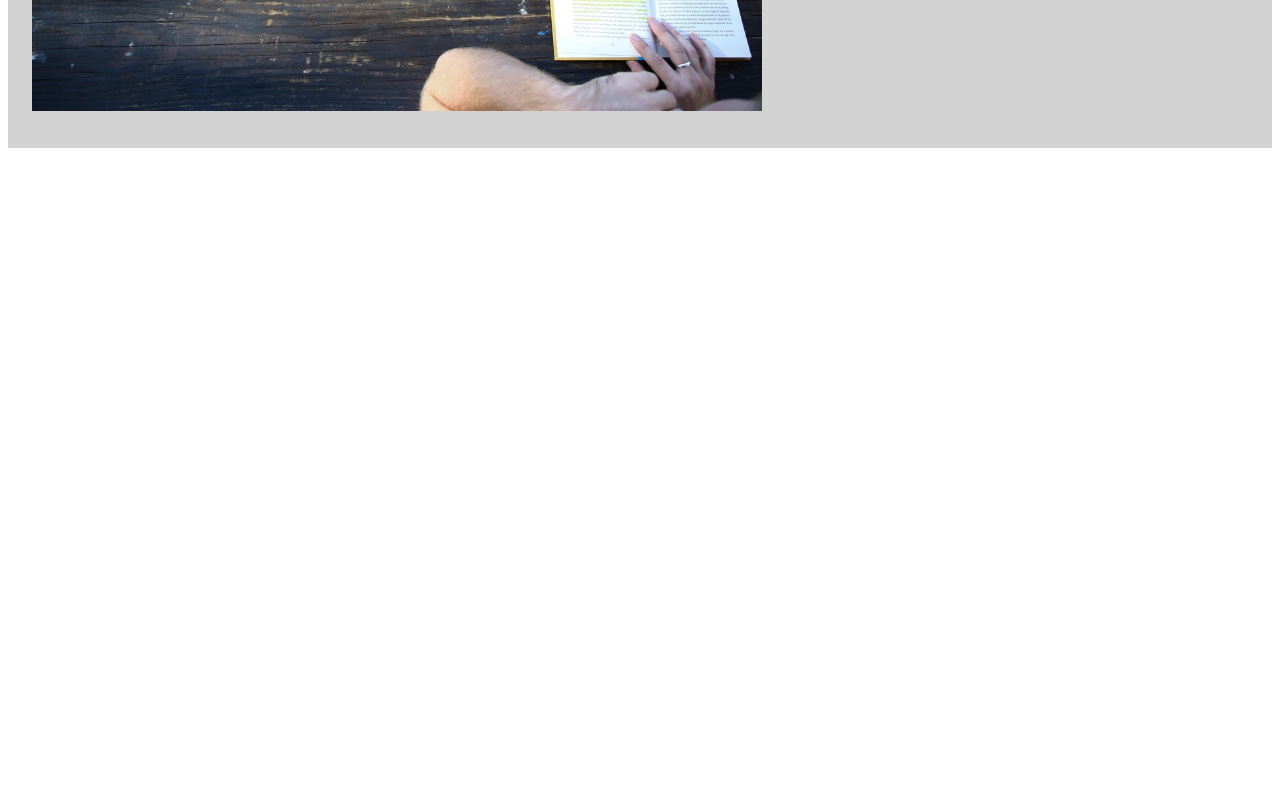
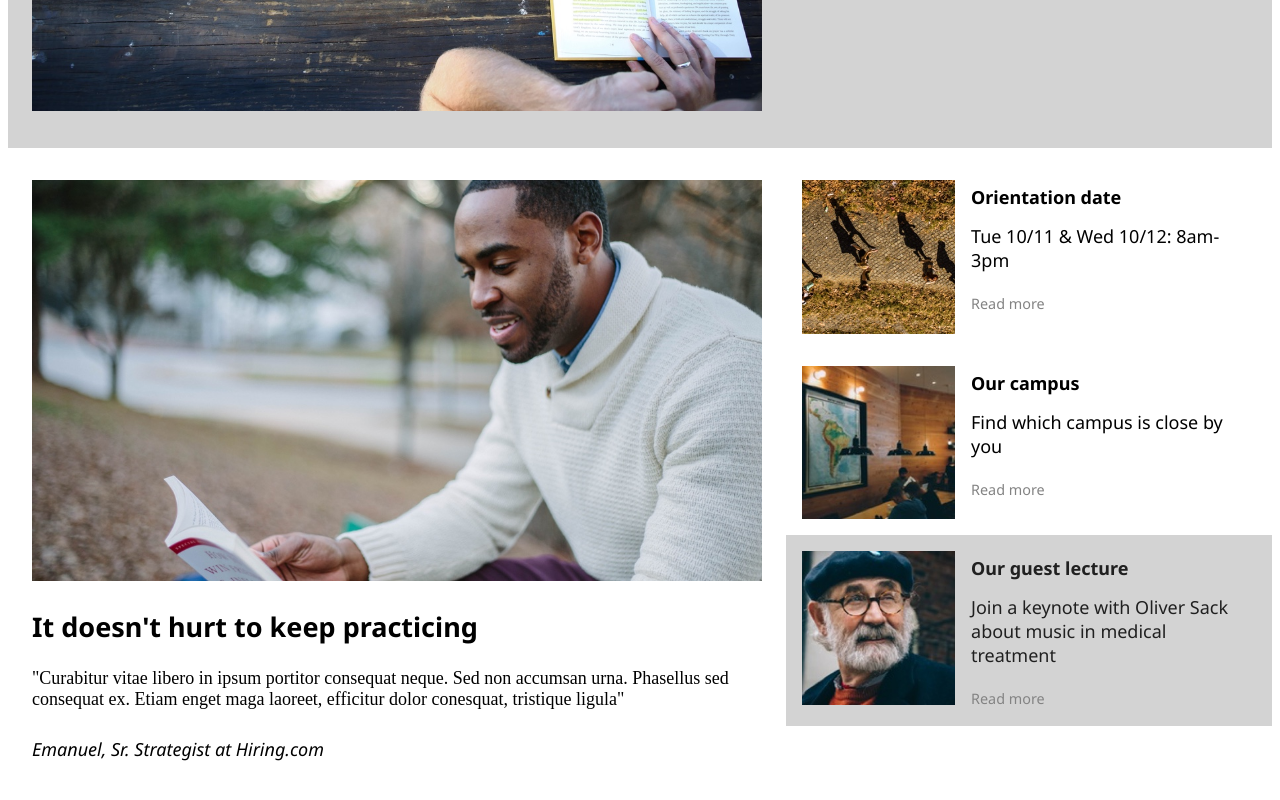
Before and after one commit to sflints/Colmar-Academy, a plain HTML site: page index.html in a window 1280 px wide. Shown: the part 534-1334 px from the top of the page. Before the commit the page ends 800 px from the top, so only its background shows below. Drawn offline with Linux system fonts and the light colour scheme.

Commit message:
Added the Practicing Section

```diff
--- a/index.html
+++ b/index.html
@@ -45,3 +45,50 @@
     </div>
   </div>
 </section>
+<!-- Keep Practicing Section -->
+<section id="keep-practicing" class="flex-box">
+  <div class="left-column desktop">
+    <img src="resources\images\information-main.jpg" alt="Student reading outside.">
+    <h2>It doesn't hurt to keep practicing</h2>
+    <blockquote>
+      &quot;Curabitur vitae libero in ipsum portitor consequat  neque. Sed non accumsan urna. Phasellus sed consequat ex. Etiam enget maga laoreet, efficitur dolor conesquat, tristique ligula&quot;
+    </blockquote>
+    <cite>Emanuel, Sr. Strategist at Hiring.com</cite>
+  </div>
+
+  <div class="right-column sides">
+    <div class="side">
+      <div class="image-container">
+        <img src="resources\images\information-orientation.jpg" alt="People walking." class="desktop">
+        <img src="resources\images\information-orientation-mobile.jpg" alt="People walking" class="mobile">
+      </div>
+      <div class="side-text">
+        <h1>Orientation date</h1>
+        <p>Tue 10/11 &amp; Wed 10/12: 8am-3pm</p>
+        <a href="#read">Read more</a>
+      </div>
+    </div>
+    <div class="side">
+      <div class="image-container">
+        <img src="resources\images\information-campus.jpg" alt="Students looking at maps" class="desktop">
+        <img src="resources\images\information-campus-mobile.jpg" alt="Students looking at maps" class="mobile">
+      </div>
+      <div class="side-text">
+        <h1>Our campus</h1>
+        <p>Find which campus is close by you</p>
+        <a href="#read">Read more</a>
+      </div>
+    </div>
+    <div class="side">
+      <div class="image-container">
+        <img src="resources\images\information-guest-lecture.jpg" alt="A photograph of Oliver Sack." class="desktop">
+        <img src="resources\images\information-guest-lecture-mobile.jpg" alt="A photograph of Oliver Sack." class="mobile">
+      </div>
+      <div class="side-text">
+        <h1>Our guest lecture</h1>
+        <p>Join a keynote with Oliver Sack about music in medical treatment</p>
+        <a href="#read">Read more</a>
+      </div>
+    </div>
+  </div>
+</section>
--- a/resources/css/style.css
+++ b/resources/css/style.css
@@ -1,3 +1,4 @@
+@import url('https://fonts.googleapis.com/css?family=Noto Serif|Noto Serif');
 html {
   font-size: 18px;
 }
@@ -13,6 +14,8 @@ body {
 .flex-box {
   display: flex;
 }
+
+
 /* Header */
 
 header {
@@ -90,7 +93,9 @@ section#learn-something {
 h1 {
     margin: 32px 0;
     font-size: 2rem;
+    font-weight: bold;
     line-height: 2.5rem;
+
 }
 
 h3 {
@@ -116,6 +121,71 @@ h3 {
   background-color: #fff;
   color: rgb(32,32,32);
 }
+/* ============================*/
+blockquote {
+  margin: 0;
+  font-family: "Noto-Serif", serif;
+}
+
+cite {
+  margin-top: 1.5rem;
+  display: block;
+}
+
+#keep-practicing {
+  padding-bottom: 32px;
+}
+
+#keep-practicing .right-column {
+  padding-left: 0;
+}
+
+.sides {
+  display: flex;
+  flex-direction: column;
+}
+
+.side {
+  display: flex;
+  padding: 16px;
+}
+
+.side:first-child {
+  margin-top: 16px;
+}
+
+.side:nth-child(3n+3) {
+  background-color: rgb(211,211,211);
+  color: rgb(32,32,32);
+}
+
+.side .image-container {
+  flex-basis: 35%;
+  margin: 0 16px 0 0;
+}
+
+.side-text {
+  flex-basis: 65%;
+  justify-content: center;
+}
+
+.side h1 {
+  margin: 8px 0;
+  font-size: 1rem;
+  line-height: 1;
+}
+
+.side a {
+  margin: 16px 0;
+  line-height: 1.5;
+  font-size: 0.8rem;
+  font-weight: lighter;
+}
+
+.image-container img {
+  width: 100%;
+}
+
 
 /* ============================*/
 .desktop {
@@ -135,3 +205,7 @@ h3 {
     display: block;
   }
 }
+
+.side-feature-text {
+    padding: 16px 16px 0;
+}
```
Lines whose indentation alone changed are shown as unchanged.
